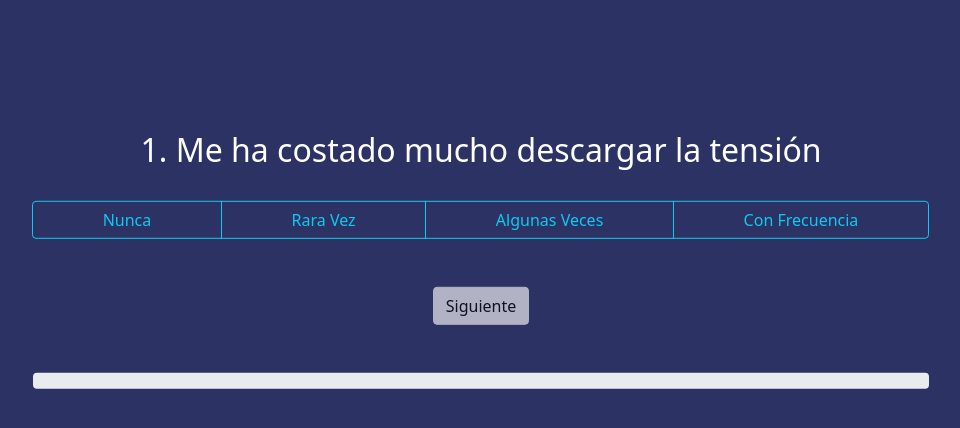
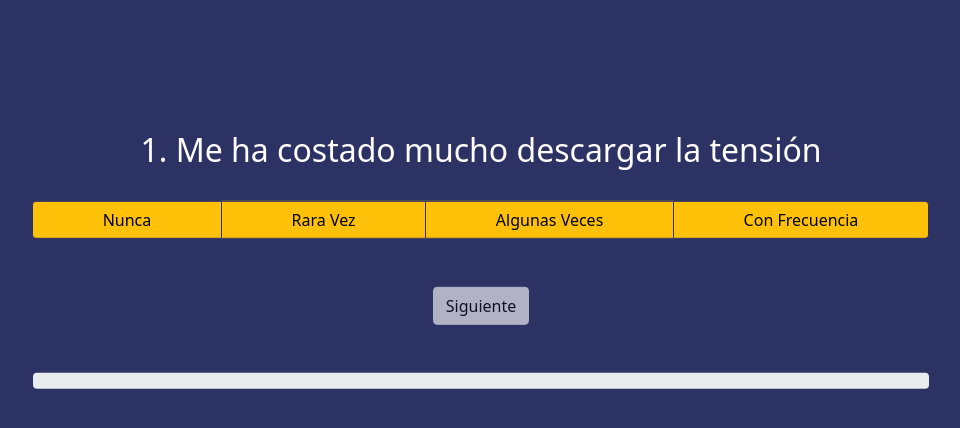
Before and after one commit to SamuelCeballos04/IGT, a Flask app: page /pregunta in a window 1280 px wide. Shown: the part 140-568 px from the top of the page, without its empty margins (159-1119 px from the left). Run offline with Flask 2, Linux system fonts and the light colour scheme; data that the repository does not hold is empty.

Commit message:
Aptitud y cambio en colores de los botones
Se guarda en la base de datos si el sujeto es apto o no, y ahora los botones son de color amarillo

```diff
--- a/server.py
+++ b/server.py
@@ -189,7 +189,7 @@ def resultadoss(puntos, total_puntos):
         return redirect(url_for('login'))
     else:
         valores = json.loads(puntos)
-        numpre = [1, 2, 3, 4, 5, 6, 7, 8, 9, 10, 11, 12, 13, 14, 15, 16, 17, 18, 19, 20, 21]
+        numpre = [1, 2, 3, 4, 5, 6, 7, 8, 9, 10, 11, 12, 13, 14, 15, 16, 17, 18, 19, 20, 21, 22, 23, 24, 25]
         #enunciado = ["1.- Busco actividades en las que obtengo un placer rápido, aunque sean perjudiciales", "2.- Suelo caer en tentaciones que me dificultan cumplir con un compromiso", "3.- Busco conseguir beneficios inmediatos, en vez de esperar algo mejor más tarde", "4.- Continúo haciendo determinadas actividades placenteras a pesar de que los demás me advierten que me perjudican", "5.- Cuando algo se me antoja voy a por ello de forma inmediata, sin poder esperar"]
         enunciado = ["1. Me ha costado mucho descargar la tensión",
                     "2. Me di cuenta que tenía la boca seca",
@@ -211,9 +211,18 @@ def resultadoss(puntos, total_puntos):
                     "18. He tendido a sentirme enfadado con facilidad",
                     "19. Sentí los latidos de mi corazón a pesar de no haber hecho ningún esfuerzo físico",
                     "20. Tuve miedo sin razón",
-                    "21. Sentí que la vida no tenía ningún sentido"]
+                    "21. Sentí que la vida no tenía ningún sentido",
+                    "22. Tienes un diagnóstico previo de enfermedades psicológicas, neurológicas o psiquiátricas",
+                    "23. Eres zurdo",
+                    "24. Consumes alcohol o drogas",
+                    "25. Tienes un diagnóstico de enfermedades visuales"]
         valor = valores
-        print(valor)
+        aptitud = True
+        print(valor[21])
+        print("Tipo de dato de valor: ", type(valor[21]))
+        if (valor[21] == 0 or valor[22] == 0 or valor[23] == 0 or valor[24] == 0):
+            aptitud = False
+        print("Aptitud: ", aptitud)
         total = json.loads(total_puntos)
         puntos_totales = total
         print("Los puntos obtenidos son: %s" % (puntos_totales))
@@ -222,6 +231,7 @@ def resultadoss(puntos, total_puntos):
             cursor.execute("SELECT id_participante FROM participante WHERE correo=%s AND contraseña=%s;", (user, password))
             data = cursor.fetchone()
             cursor.execute("INSERT INTO encuesta (id_participante, numpre, enunciado, respuesta) VALUES (%s, %s, %s, %s)", (data, numpre, enunciado, valor))
+            cursor.execute("UPDATE participante set aptitud = %s where id_participante = %s;", (aptitud, data))
             database.commit()
 
         return render_template('resultados.html')
--- a/static/css/style.css
+++ b/static/css/style.css
@@ -51,6 +51,10 @@ body {
     background-color: darkseagreen;
     border-color: darkseagreen;
     color: #fff;
+}
+
+.btn-warning {
+    border-color: #2D3264;
 }
 
 
--- a/templates/pregunta.html
+++ b/templates/pregunta.html
@@ -18,16 +18,16 @@
         <h2 class="texto" id="texto">1. Me ha costado mucho descargar la tensión</h2>
         <div class="btn-group d-flex align-items-center" role="group" aria-label="Basic radio toggle button group">
             <input type="radio" class="btn-check" name="btnradio" id="btnradio1" autocomplete="off" onclick="activar(this, 0)">
-            <label class="btn btn-outline-info" for="btnradio1" id="btn1">Nunca</label>
+            <label class="btn btn-warning" for="btnradio1" id="btn1">Nunca</label>
 
             <input type="radio" class="btn-check" name="btnradio" id="btnradio2" autocomplete="off" onclick="activar(this, 1)">
-            <label class="btn btn-outline-info" for="btnradio2" id="btn2">Rara Vez</label>
+            <label class="btn btn-warning" for="btnradio2" id="btn2">Rara Vez</label>
 
             <input type="radio" class="btn-check" name="btnradio" id="btnradio3" autocomplete="off" onclick="activar(this, 2)">
-            <label class="btn btn-outline-info" for="btnradio3" id="btn3">Algunas Veces</label>
+            <label class="btn btn-warning" for="btnradio3" id="btn3">Algunas Veces</label>
 
             <input type="radio" class="btn-check" name="btnradio" id="btnradio4" autocomplete="off" onclick="activar(this, 3)">
-            <label class="btn btn-outline-info" for="btnradio4" id="btn4">Con Frecuencia</label>
+            <label class="btn btn-warning" for="btnradio4" id="btn4">Con Frecuencia</label>
         </div>
         <a id="link">
             <button type="button" class="btn btn-light enviar" id="siguiente"disabled onclick="pasar()">Siguiente</button>
```
